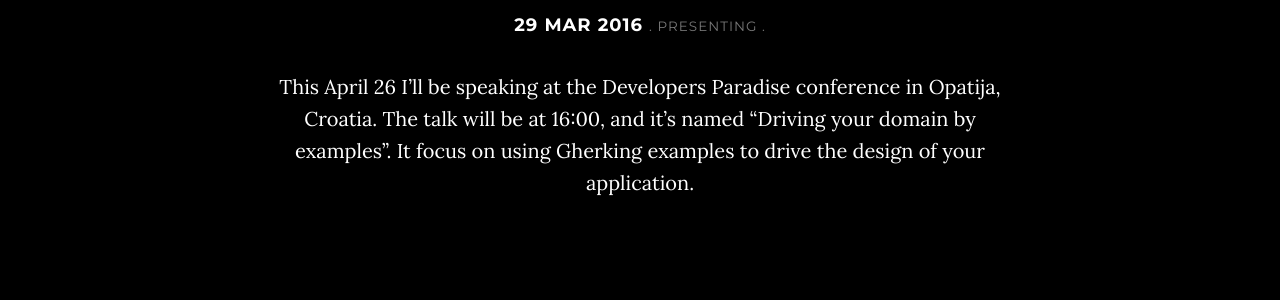
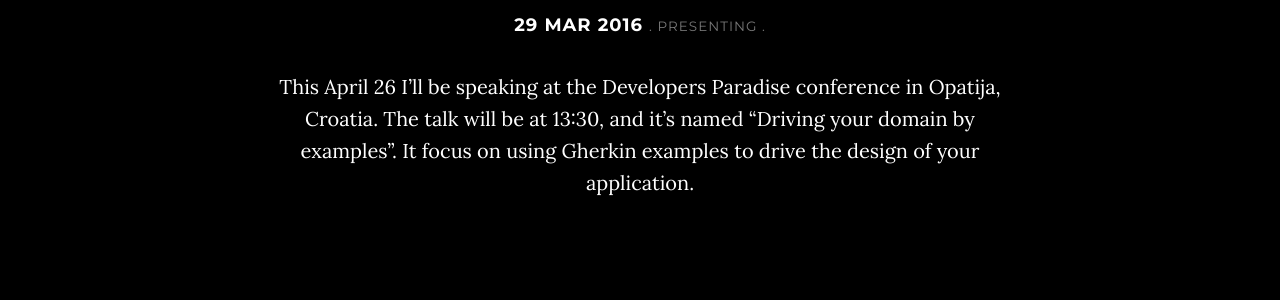
Before and after one commit to mlopes/mlopes.github.io, a Jekyll site: the page built from _posts/2016-03-29-speaking-at-developers-paradise-2016.md, in a window 1280 px wide and 1231 px high. Shown: the part 348-648 px from the top of the window. Built offline with Jekyll 4.4.1, drawn with Linux system fonts in a browser that asks for light colours; nearby versions of some CDN libraries.

Commit message:
Fix some problems with the developers paradise post

```diff
--- a/_posts/2016-03-29-speaking-at-developers-paradise-2016.md
+++ b/_posts/2016-03-29-speaking-at-developers-paradise-2016.md
@@ -4,4 +4,4 @@
 date:   2016-03-29 20:00:00
 category: Presenting
 ---
-This April 26 I'll be speaking at the Developers Paradise conference in Opatija, Croatia. The talk will be at 16:00, and it's named "Driving your domain by examples". It focus on using Gherking examples to drive the design of your application.
+This April 26 I'll be speaking at the Developers Paradise conference in Opatija, Croatia. The talk will be at 13:30, and it's named "Driving your domain by examples". It focus on using Gherkin examples to drive the design of your application.
```
